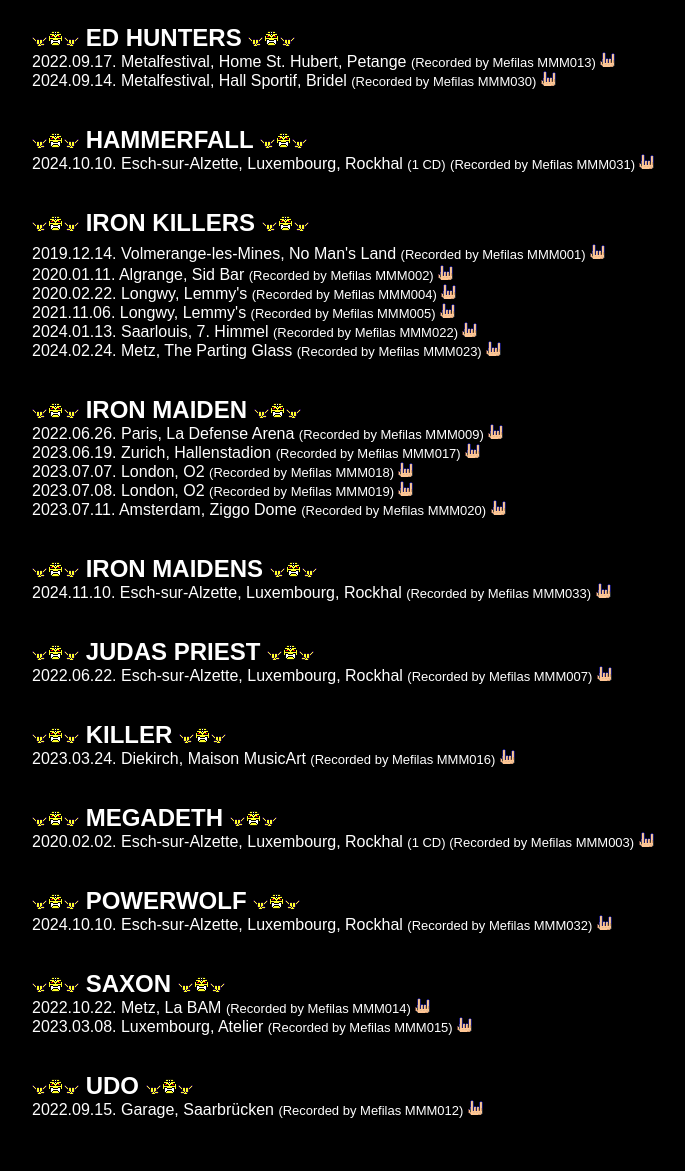
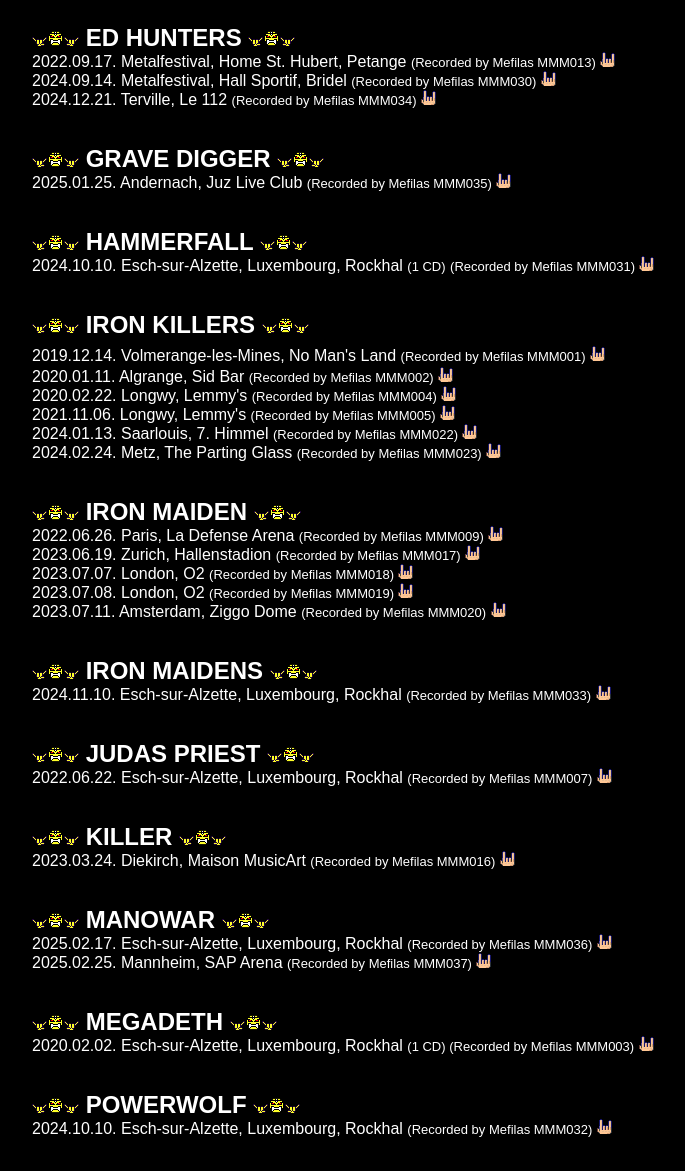
Before and after one commit to mefilas666/bootleg-trades, a plain HTML site: page mmm.html in a window 1280 px wide. Shown: the part 949-2120 px from the top of the page, without its empty margins (108-793 px from the left). Drawn offline with Linux system fonts and the light colour scheme.

Commit message:
Add files via upload

```diff
--- a/mmm.html
+++ b/mmm.html
@@ -98,7 +98,19 @@ Esch-sur-Alzette, Luxembourg, Rockhal<font size="2" color="#FFFFFF" face="Arial"
 <img src="devilfinger.gif" width="15" height="15"><br>2024.09.14. Metalfestival,
 Hall Sportif, Bridel <font face="Arial" <font size="3" color="#FFFFFF">
 <font size="2">(Recorded by Mefilas MMM030)</font> <font size="3" color="#FFFFFF" face="Arial">
-<img src="devilfinger.gif" width="15" height="15"></font></font></font></font></font><br><br>
+<img src="devilfinger.gif" width="15" height="15"></font></font></font></font></font><br>
+<font size="3" color="#FFFFFF" face="Arial">
+2024.12.21. Terville, Le 112 <font face="Arial" <font size="3" color="#FFFFFF">
+<font size="2">(Recorded by Mefilas MMM034)</font> <font size="3" color="#FFFFFF" face="Arial">
+<img src="devilfinger.gif" width="15" height="15"></font></font></font><br><br>
+<br>
+<font face="Arial" size="7" color="#FFFF00" <font="">
+<font face="Arial" color="#FFFFFF" size="3"><font size="5" color="#FFFFFF"><img src="rockdevil.gif" width="47" height="15"></font><b><font size="5" face="Arial" color="#FFFFFF">
+</font></b><font size="5" color="#FFFFFF"><b>GRAVE DIGGER</b></font><b><font size="5" face="Arial" color="#FFFFFF">
+</font></b><font size="5" color="#FFFFFF">
+<img src="rockdevil.gif" width="47" height="15"></font></font><font face="Arial" <font size="3" color="#FFFFFF"><br>
+2025.01.25. Andernach, Juz Live Club <font size="2">(Recorded by Mefilas MMM035)</font> <font size="3" color="#FFFFFF" face="Arial">
+<img src="devilfinger.gif" width="15" height="15"><br></font></font></font><br>
 <br> <font size="3" color="#FFFFFF" face="Arial">
 <font face="Arial" size="7" color="#FFFF00" <font="">
 <font face="Arial" color="#FFFFFF" size="3"><font size="5" color="#FFFFFF"><img src="rockdevil.gif" width="47" height="15"></font><b><font size="5" face="Arial" color="#FFFFFF">
@@ -194,6 +206,20 @@ MusicArt
 <font size="2">(Recorded by Mefilas MMM016)</font> <font size="3" color="#FFFFFF" face="Arial">
 <img src="devilfinger.gif" width="15" height="15"></font></font></font></font></font></font><font face="Arial" <font size="3" color="#FFFFFF"><font size="3" color="#FFFFFF" face="Arial"><br>
 <br>
+<br><font face="Arial" <font size="3" color="#FFFFFF"><font size="3" color="#FFFFFF" face="Arial">
+
+<font face="Arial" size="7" color="#FFFF00">
+
+<img src="rockdevil.gif" width="47" height="15"><font size="5" color="#FFFFFF"> <strong>
+MANOWAR
+<img src="rockdevil.gif" width="47" height="15"><br>
+</strong>
+</font>
+
+</font></font>2025.02.17. Esch-sur-Alzette, Luxembourg, Rockhal <font size="2">(Recorded by Mefilas MMM036)</font> <font size="3" color="#FFFFFF" face="Arial">
+<img src="devilfinger.gif" width="15" height="15"></font></font><br><font face="Arial" <font size="3" color="#FFFFFF">2025.02.25.
+Mannheim, SAP Arena <font size="2">(Recorded by Mefilas MMM037)</font> <font size="3" color="#FFFFFF" face="Arial">
+<img src="devilfinger.gif" width="15" height="15"></font></font><br><br>
 <br>
 
 <font face="Arial" size="7" color="#FFFF00">
```
Also changed, not shown: audio.html (+17 -8 lines), index.html (+1 -1 lines).
